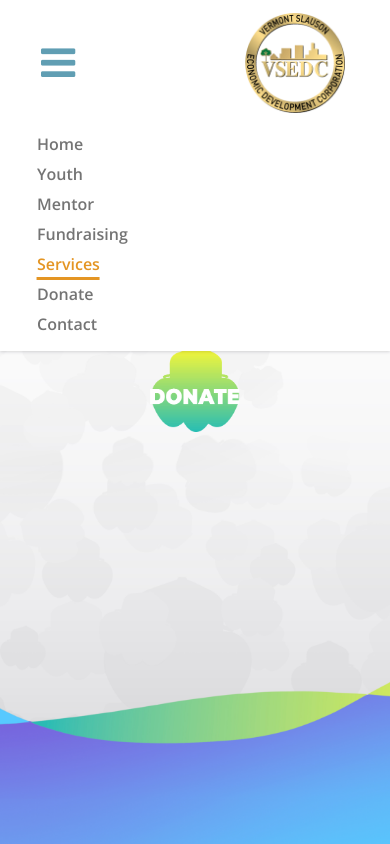
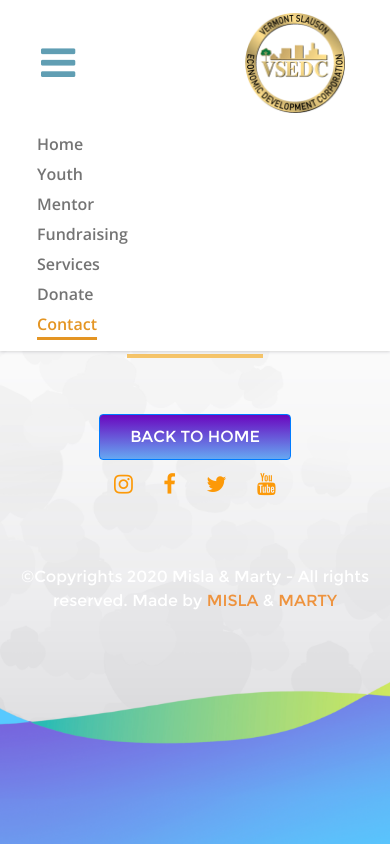
Before and after one commit to Mbilallayers/VSEDC-demo, a PHP site: page /thankyou.php in a window 390 px wide, after a click that opens the changed part. Run offline with PHP 8.4, Linux system fonts and the light colour scheme.

Commit message:
Thank you

```diff
--- a/assets/css/style.css
+++ b/assets/css/style.css
@@ -163,20 +163,20 @@
   z-index: 10
 }
 
-.fundrasing-page .bottomMenu ul.nav li a.active:before,
-.fundrasing-page ul.nav li a.active:before,
-.main-header ul.nav li a.active:before,
-.rightSide .bottomMenu ul.nav li a.active:before {
+.fundrasing-page .bottomMenu ul.nav li.active a:before,
+.fundrasing-page ul.nav li.active a:before,
+.main-header ul.nav li.active a:before,
+.rightSide .bottomMenu ul.nav li.active a:before {
   background-color: #e49523;
   width: 100%;
   opacity: 1;
   z-index: 10
 }
 
-.fundrasing-page .bottomMenu ul.nav li a.active,
-.fundrasing-page ul.nav li a.active,
-.main-header ul.nav li a.active,
-.rightSide .bottomMenu ul.nav li a.active {
+.fundrasing-page .bottomMenu ul.nav li.active a,
+.fundrasing-page ul.nav li.active a,
+.main-header ul.nav li.active a,
+.rightSide .bottomMenu ul.nav li.active a {
   color: #e49523;
   z-index: 10
 }
@@ -343,7 +343,6 @@
 .fundrasing-page .donateLink,
 .rightSide .donateLink {
   padding: 20px 30px;
-  height: 100%;
   z-index: 10
 }
 
@@ -740,12 +739,15 @@
   -webkit-text-fill-color: #51d6e3;
 }
 .services-box.services-st h2{
+  -webkit-text-fill-color: #a1f215;
   color: #a1f215;
 }
 .services-box.services-design h2{
+  -webkit-text-fill-color: #6838c4;
   color: #6838c4;
 }
 .services-box.services-pd h2{
+  -webkit-text-fill-color: #ff9900;
   color: #ff9900;
 }
 .services-box p{
@@ -864,6 +866,7 @@
   background: linear-gradient( #6a07bf, #66a8f2);
   padding: 10px 30px;
 }
+
 .btn-primary:hover {
   background: linear-gradient( #66a8f2, #6a07bf);
   padding: 10px 30px;
@@ -1049,6 +1052,12 @@
   }
 }
 
+@media (min-width:767px) {
+ .p-sm-0 {
+   padding: 0!important;
+ }
+}
+
 @media (max-width:3000px) and (min-width:1400px) {
   .horizental-scroll {
     bottom: 10.4%;
@@ -1128,6 +1137,7 @@
    .navbar-light .navbar-brand{
     order: inherit;
   }
+
   .main-header {
     padding: 0 13px;
     background: #FFF;
@@ -1137,6 +1147,9 @@
 }
   .fundraising-circle {
     width: 100%;
+  }
+  .fundrasing-page ul.nav {
+    display: inline-block;
   }
   .fundrasing-page .socialLinksIcons .socialList {
     display: block;
@@ -1185,8 +1198,8 @@
   .fundrasing-page ul.nav {
     padding-left: 0;
   }
-  .home-page {
-    background-image: url(../images/mobile-bg.jpg);
+  .home-page,.contact-page {
+    background-image: url(../images/mobile-bg.jpg)!important;
     width: 100%;
     height: 100%;
     z-index: -10;
@@ -1216,12 +1229,23 @@
     text-align: center
   }
 }
-
+.heading a {
+  color: #fc9908;
+}
 
 @media (max-width:767px) {
+  .white-color {
+    color: #FFF;
+  }
+  .p-sm-0 {
+    padding:0 0 40px 0!important;
+  }
   .fundraising-circle li.finance .icon-box-cd {
     top: -25px;
     right: -75px;
+  }
+  .custom-form {
+    margin-bottom: 40px;
   }
   .fundraising-circle li.branding .icon-box-ld ,.fundraising-circle li.design .icon-box-rd {
     bottom: -42px;
@@ -1247,7 +1271,7 @@
   .fundraising-circle li {
     margin: 0 10px 44px;
   }
-  .ds-none,.fundraising-circle .fc-single-circle .arrow-right,.fundraising-circle .fc-single-circle .arrow-left {
+  .leftSide .row .imageBox h3 br,.ds-none,.fundraising-circle .fc-single-circle .arrow-right,.fundraising-circle .fc-single-circle .arrow-left {
     display: none;
   }
   .ml-20 {
--- a/assets/js/main.js
+++ b/assets/js/main.js
@@ -57,10 +57,12 @@
    $(this).prev().toggle();
    return false;
 });
-
+    $('#sticker .navbar-expand-lg').onePageNav({
+        currentClass: 'active',
+        changeHash: true,
+        scrollSpeed: 750,
+        scrollThreshold: 0.5,
+        easing: 'swing'
+    });
 
 })(jQuery);
-
-$(function() {
-    $(".rotate-badge h1").lettering();
-});
--- a/thankyou.php
+++ b/thankyou.php
@@ -15,7 +15,7 @@
 
 </head>
 <body>
-<section class="fundrasing-page bg-flex p-0 services-page">
+<section class="fundrasing-page bg-flex p-sm-0 services-page">
     <header id="sticker" class="main-header">
         <nav class="navbar navbar-expand-lg navbar-light">
             <button class="navbar-toggler" type="button" data-toggle="collapse"
@@ -37,16 +37,18 @@
                     </li>
 
                     <li class="nav-item">
-                        <a class="nav-link" href="#fundraising">Fundraising</a>
+                        <a class="nav-link" href="index.php#fundraising">Fundraising</a>
                     </li>
+
                     <li class="nav-item">
-                        <a class="nav-link active" href="services.php">Services</a>
+                        <a class="nav-link" href="services.php">Services</a>
                     </li>
                     <li class="nav-item">
                         <a class="nav-link" target="_blank" href="https://l.facebook.com/l.php?u=https%3A%2F%2Fcash.app%2F%24M1SLA%3Ffbclid%3DIwAR3jtW4AQJQ8-VTKbdlo8y6MZNeoBfF1bB6qxHYnaZVDs-8a349LJJE2ndc&h=AT3cFbNDmBsXdKyRQYNMmL2dFTKaSzufaughtlTu2SnOLrDL8Hl9CneEfKnWwGdgF-ALPt0Fwe-OI2_oqOJCds9KiaGaW34pBrFn5rngw7P_ngGG2z1FgGYmcLIEMaFkKzUkND_vThvI3yAwIT-_yvA">Donate</a>
                     </li>
-                    <li class="nav-item">
-                        <a class="nav-link" href="#contact">Contact</a>
+
+                    <li class="nav-item active">
+                        <a class="nav-link" href="index.php#contact">Contact</a>
                     </li>
                 </ul>
             </div>
@@ -56,11 +58,14 @@
 
         <div class="row">
             <div class="col-lg-2">
+                <div class="text-center mt-5 ds-none">
+                    <img src="assets/images/marty-logo_03.png" class="img-fluid" alt="Marty Logo" data-aos="zoom-in-up">
+                </div>
             </div>
             <div class="col-lg-8">
-                <div class="mt-4">
+                <div class="mt-5 text-center">
                     <div class="bigLogo">
-                        <img src="assets/images/services-title.png" class="img-fluid" alt="Winter 2020">
+                        <img src="assets/images/thankyou.png" class="img-fluid" alt="Winter 2020">
                     </div>
                     <!-- dotted circle -->
                     <div class="dotted-circle">
@@ -74,16 +79,48 @@
                         <div class="dc dc8"></div>
                         <div class="dc dc9"></div>
                     </div>
-                    <h1 class="heading">Branding & Design Creative Agency</h1>
+                    <h1 class="heading">Make sure to follow us and <a href="https://us7.list-manage.com/subscribe?u=7dfaf7bbee7cab9203a364a9f&id=6faf9ce322">subscribe to our newsletter</a> <br>for upcoming bootcamps and events!</h1>
+                    <br>
+                    <a href="index.php" class="btn btn-primary">BACK TO HOME</a>
                 </div>
             </div>
             <div class="col-lg-2">
-                <div class="donateLink tx-center">
-                    <a href="https://l.facebook.com/l.php?u=https%3A%2F%2Fcash.app%2F%24M1SLA%3Ffbclid%3DIwAR3jtW4AQJQ8-VTKbdlo8y6MZNeoBfF1bB6qxHYnaZVDs-8a349LJJE2ndc&h=AT3cFbNDmBsXdKyRQYNMmL2dFTKaSzufaughtlTu2SnOLrDL8Hl9CneEfKnWwGdgF-ALPt0Fwe-OI2_oqOJCds9KiaGaW34pBrFn5rngw7P_ngGG2z1FgGYmcLIEMaFkKzUkND_vThvI3yAwIT-_yvA" target="_blank"><img src="assets/images/donate-button_03.png" alt="logo"></a>
+                <div class="socialLinksIcons">
+                    <ul class="socialList">
+                        <li data-aos="fade-down" data-aos-delay="1500" class="aos-init aos-animate">
+                            <a href="https://www.instagram.com/therealmisla/" target="_blank">
+                                <i class="fa fa-instagram"></i>
+                            </a>
+                        </li>
+                        <li data-aos="fade-down" data-aos-delay="1200" class="aos-init aos-animate">
+                            <a href="https://www.facebook.com/MadeinSLA" target="_blank">
+                                <i class="fa fa-facebook-f"></i>
+                            </a>
+                        </li>
+                        <li data-aos="fade-down" data-aos-delay="900" class="aos-init aos-animate">
+                            <a href="https://twitter.com/therealmisla" target="_blank">
+                                <i class="fa fa-twitter"></i>
+                            </a>
+                        </li>
+                        <li data-aos="fade-down" data-aos-delay="900" class="aos-init">
+                            <a href="https://www.youtube.com/channel/UC1tt-fn3rdTXJN2LkGgCtrw" target="_blank">
+                                <i class="fa fa-youtube"></i>
+                            </a>
+                        </li>
+                    </ul>
+                </div>
+                <div class="mislaLogo ds-none">
+                    <a href="https://www.misla.org/"><img src="assets/images/misla-logo_03.png" alt="" class="img-fluid"></a>
+                </div>
+                <div class="martyLogo ds-none">
+                    <img src="assets/images/marty-logo_03_03.png" alt="logo" class="img-fluid">
                 </div>
             </div>
         </div>
         <!--  -->
+
+        <p class="white-color mt40 text-center mb-0">&copy;Copyrights 2020 Misla & Marty - All rights reserved. Made by <a href="https://www.misla.org/">MISLA</a> & <a href="#">MARTY</a></p>
+
     </div>
     <!-- container-fluid -->
 </section>
@@ -92,6 +129,7 @@
 <script type="text/javascript" src="assets/js/bootstrap.min.js"></script>
 <script type="text/javascript" src="assets/js/aos.js"></script>
 <script type="text/javascript" src="assets/js/jquery.sticky.js"></script>
+<script type="text/javascript" src="assets/js/jquery.nav.js"></script>
 <script type="text/javascript" src="assets/js/main.js"></script>
 
 </body>
```
Also changed, not shown: index.php (+32 -32 lines), services.php (+19 -14 lines), assets/images/thankyou.png (added), assets/js/jquery.nav.js (added).
